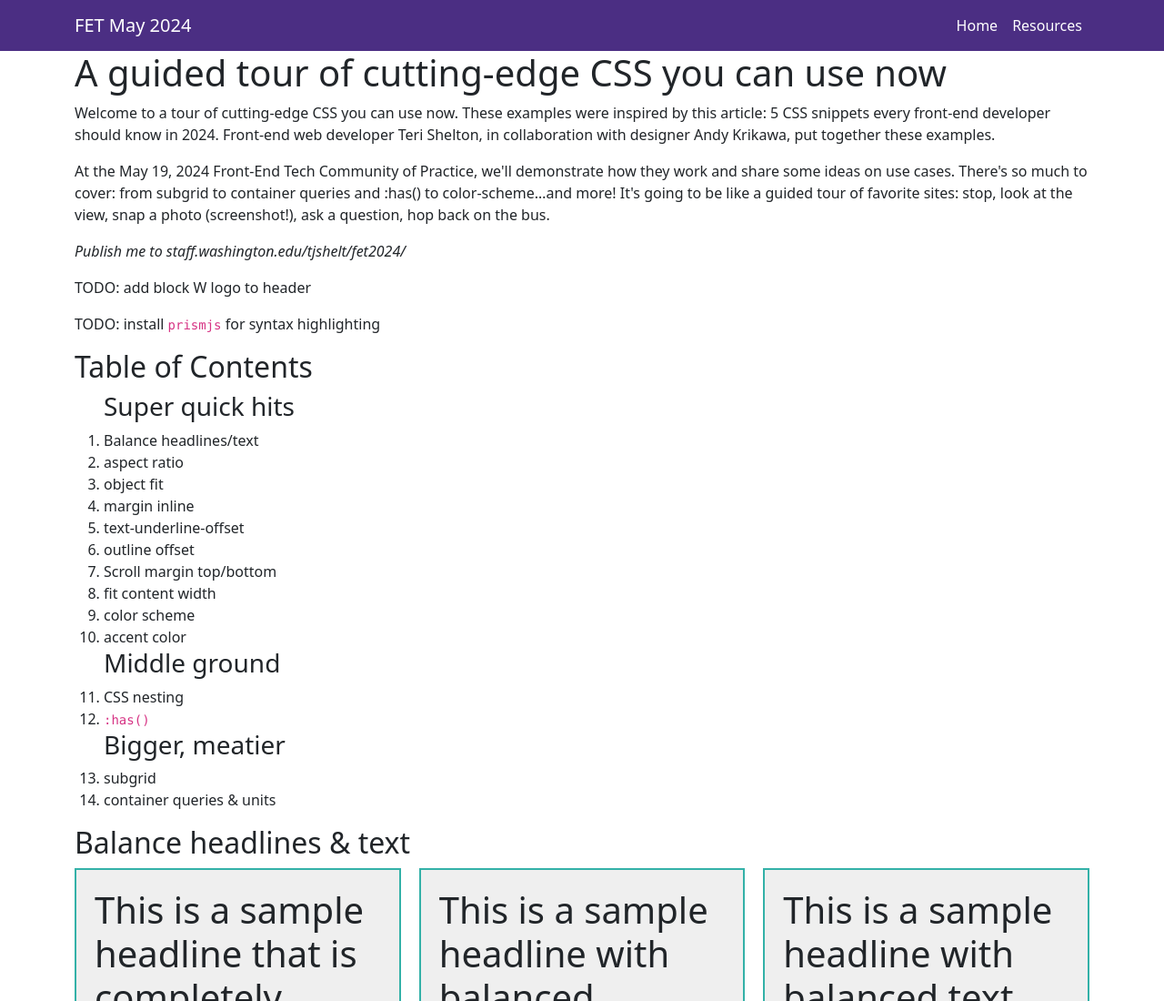
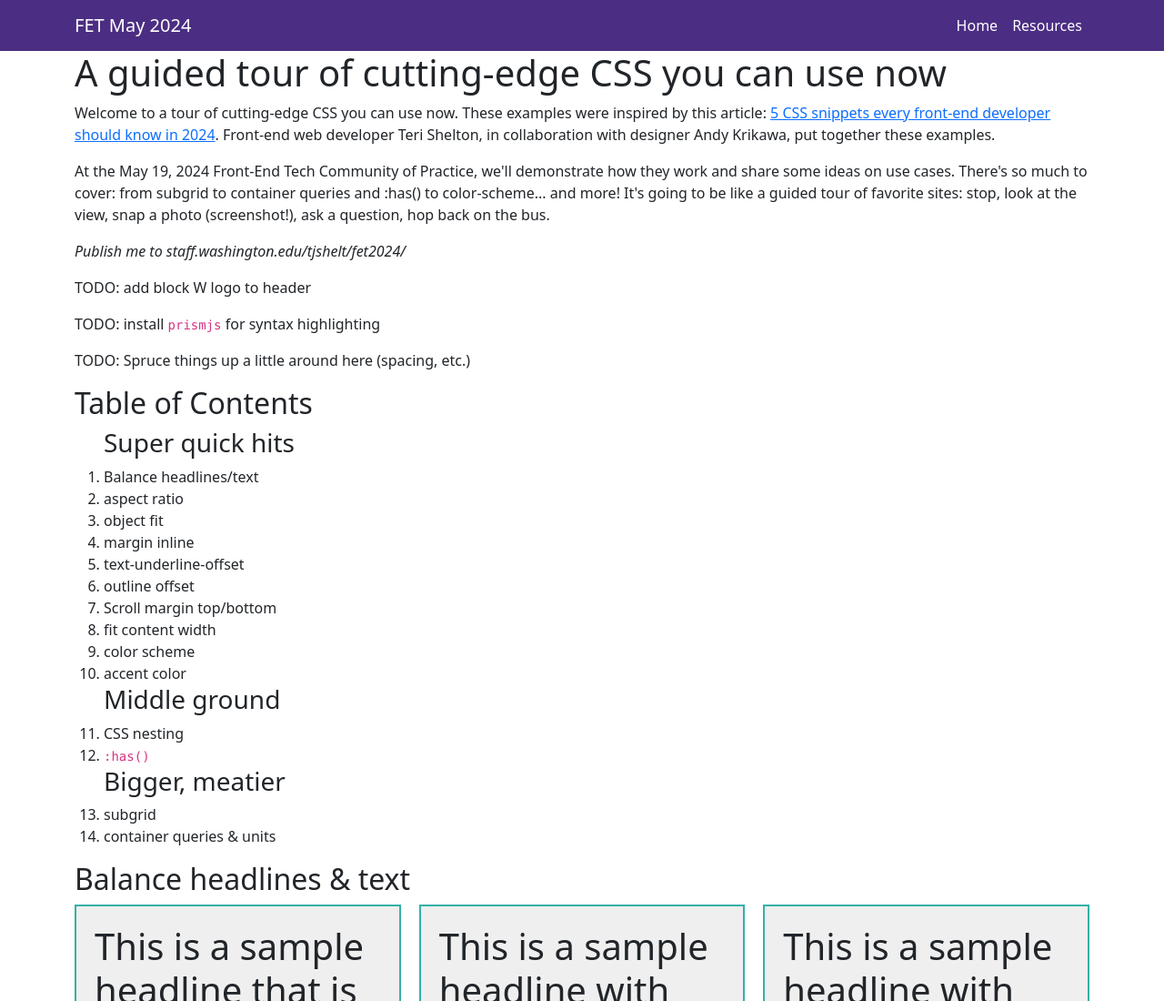
Before and after one commit to tjsuw/modern-css-2024, a website: page index.html in a window 1280 px wide. Shown: the top 1100 px of the page at 91% size. Drawn offline with nearby package versions, Linux system fonts and the light colour scheme.

Commit message:
minor updates to index

```diff
--- a/index.html
+++ b/index.html
@@ -27,15 +27,17 @@
 		</header>
 		<main class="container">
 			<h1>A guided tour of cutting-edge CSS you can use now</h1>
-			<p>Welcome to a tour of cutting-edge CSS you can use now. These examples were inspired by this article: 5 CSS snippets every front-end developer should know in 2024. Front-end web developer Teri Shelton, in collaboration with designer Andy Krikawa, put together these examples.</p>
+			<p>Welcome to a tour of cutting-edge CSS you can use now. These examples were inspired by this article: <a href="https:/web.dev/articles/5-css-snippets-every-front-end-developer-should-know-in-2024">5 CSS snippets every front-end developer should know in 2024</a>. Front-end web developer Teri Shelton, in collaboration with designer Andy Krikawa, put together these examples.</p>
 
-			<p>At the May 19, 2024 Front-End Tech Community of Practice, we'll demonstrate how they work and share some ideas on use cases. There's so much to cover: from subgrid to container queries and :has() to color-scheme…and more! It's going to be like a guided tour of favorite sites: stop, look at the view, snap a photo (screenshot!), ask a question, hop back on the bus.</p>
+			<p>At the May 19, 2024 Front-End Tech Community of Practice, we'll demonstrate how they work and share some ideas on use cases. There's so much to cover: from subgrid to container queries and :has() to color-scheme... and more! It's going to be like a guided tour of favorite sites: stop, look at the view, snap a photo (screenshot!), ask a question, hop back on the bus.</p>
 
 			<p><em>Publish me to staff.washington.edu/tjshelt/fet2024/</em></p>
 
 			<p>TODO: add block W logo to header</p>
 
 			<p>TODO: install <code>prismjs</code> for syntax highlighting</p>
+
+			<p>TODO: Spruce things up a little around here (spacing, etc.)</p>
 
 			<h2>Table of Contents</h2>
 			<ol>
```
